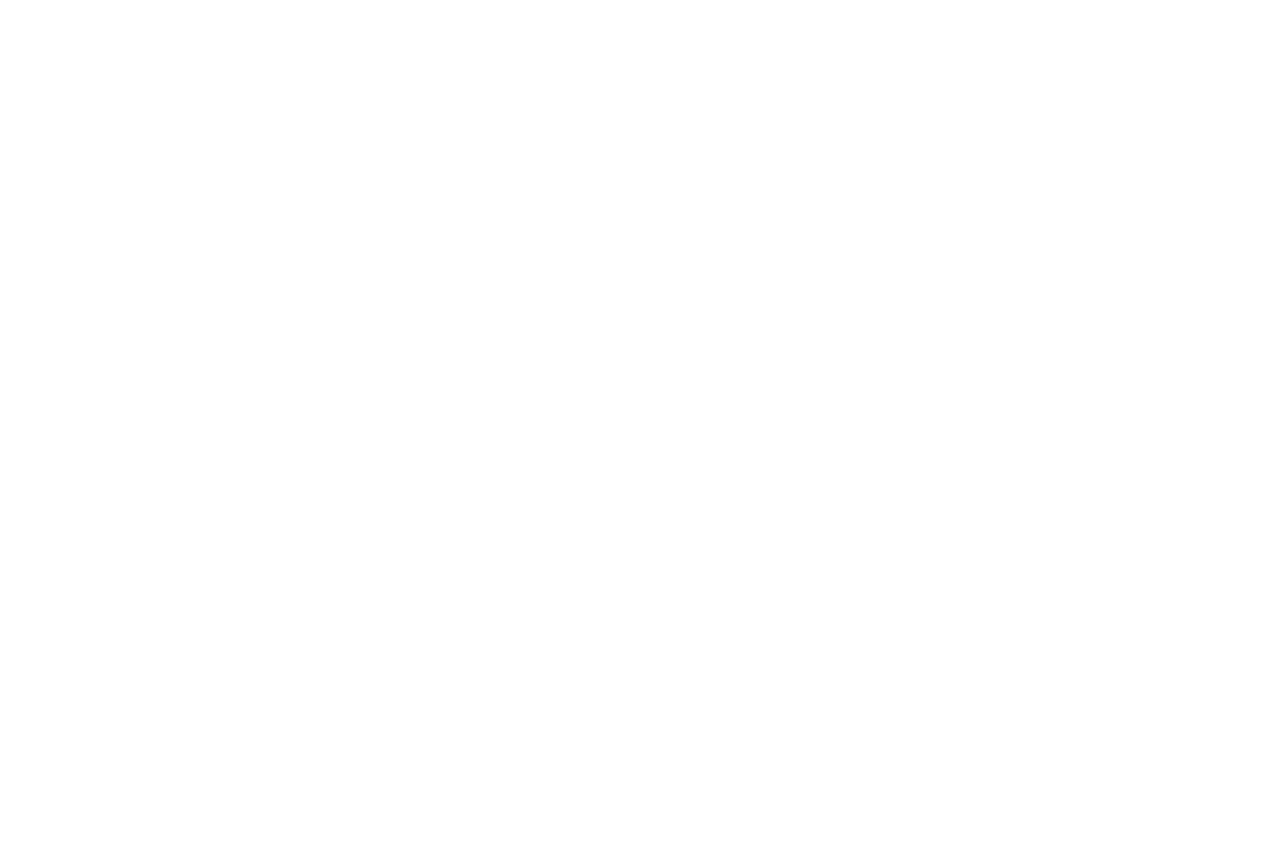
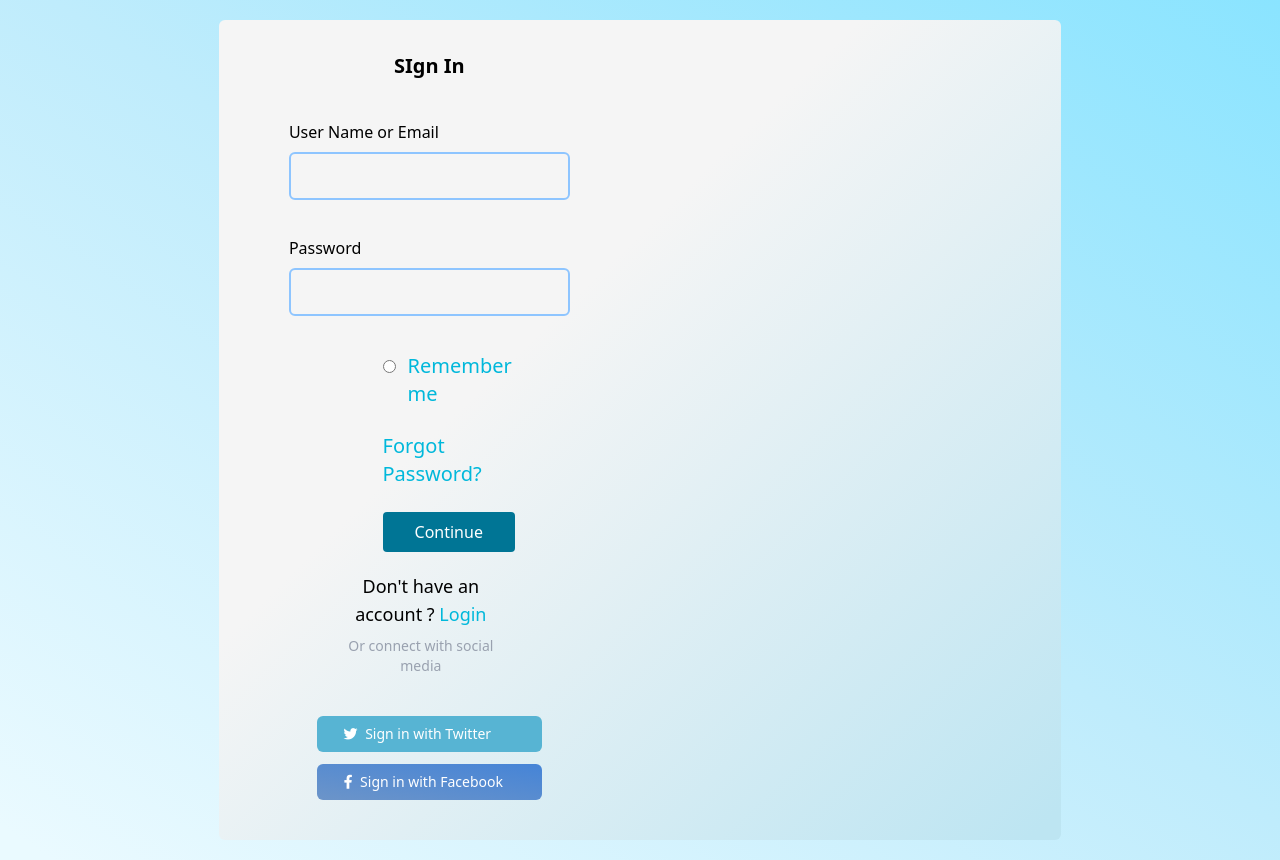
Before and after one commit to Heryakos-Technology/BIZEthio-frontend, a Vue app: page /signin in a window 1280 px wide. Before the commit this address had no page. Before the commit the page ends 800 px from the top, so only its background shows below. Built offline with nearby package versions, Linux system fonts and the light colour scheme.

Commit message:
api integration for login

```diff
--- a/src/router/index.js
+++ b/src/router/index.js
@@ -2,6 +2,7 @@ import { createRouter, createWebHistory } from 'vue-router'
 import HomeView from '../views/HomeView.vue'
 import UserRegistration1 from '../views/Users/UserRegistration1.vue'
 import NextPage from '../views/Users/NextPage.vue'
+import SignIn from '../views/Users/SignIn.vue'
 
 const router = createRouter({
   history: createWebHistory(import.meta.env.BASE_URL),
@@ -21,6 +22,11 @@ const router = createRouter({
       name: 'NextPage',
       component: NextPage,
     },
+    {
+      path: '/signin',
+      name: 'SignIn',
+      component: SignIn,
+    },
 
     {
       path: '/about',
--- /dev/null
+++ b/src/views/Users/SignIn.vue
@@ -0,0 +1,227 @@
+<template>
+    <div class="px-2 py-5">
+      <div class="bg-white rounded-sm pb-10 lg:hidden">
+
+  <img src="/public/logo.png" alt="" class="mx-auto pt-5">
+  <h1 class="text-center mt-8 font-bold text-xl">SIgn In</h1>
+  <!-- <div class="flex justify-between w-1/3 mx-auto text-gray-400 mt-4 md:w-1/5 md:mx-auto">
+      <div><i class="fa-brands fa-facebook-f text-2xl"></i></div>
+      <div><i class="fa-brands fa-twitter text-2xl"></i></div>
+      <div><i class="fa-brands fa-linkedin-in text-2xl"></i></div>
+  </div> -->
+  <!-- <p class="text-gray-400 text-center mt-4">fill the form for registration</p> -->
+  <div class="w-2/3 mx-auto mt-10">
+          <div>
+              <div class="flex">
+                  <div>
+
+                      <p>User Name or Email </p>
+                  </div>
+
+              </div>
+              <div class="mt-2 ">
+                  <input type="text" class="border-2 rounded-md border-blue-300 w-13/13 md:h-12"  v-model="email">
+
+              </div>
+          </div>
+
+          <div class="mt-9">
+              <div class="flex">
+                  <div>
+
+                      <p>Password </p>
+                  </div>
+
+              </div>
+              <div class="mt-2 ">
+                  <input type="text" class="border-2 rounded-md border-blue-300 w-13/13 md:h-12" v-model="password">
+              </div>
+          </div>
+
+          <div class="mt-9 flex w-1/2  mx-auto">
+
+              <div class="md:text-xl md:w-2/3 md:mx-auto w-12/11">
+                <div class="flex">
+                    <div class="mr-3">
+                <input type="radio" class= " border border-cyan-400" >
+              </div>
+              <div class="w-12/11">
+
+                  <p class="text-cyan-500 w-12/11">Remember me</p>
+              </div>
+                </div>
+                <p class="text-cyan-500 mt-6  w-12/11">Forgot Password?</p>
+              </div>
+          </div>
+          <div class="mx-auto w-1/2 mt-6 md:w-1/3 md:mx-auto">
+              <button class="bg-cyan-700 text-white px-8 py-2 rounded-sm " @click="handleLogin">Continue</button>
+          </div>
+          <div class="mt-5 w-12/13 mx-auto md:w-2/3 md:mx-auto">
+              <p class="md:text-lg text-sm text-center w-10/11"> Don't have an account ? <span class="text-cyan-500 ">Login</span> </p>
+              <p class="text-gray-400 text-sm mt-2 w-10/11 text-center">Or connect with social media</p>
+          </div>
+          <div class="w-4/5 mx-auto text-white bg-cyan mt-10">
+            <div>
+                <button style="background: linear-gradient(to bottom left, #57B4D3 0%,  48%, #57B4D3 98%);" class="p1-1 py-2 rounded-md w-11/11 text-sm"><i class="fa-brands fa-twitter -ml-6 mr-1"></i>  Sign in with Twitter</button>
+            </div>
+            <div class="mt-3">
+             <button style="background: linear-gradient(to bottom left, #4584D7 0%,  48%, #6B94C9 98%);" class="pl-1 py-2 rounded-md w-11/11 text-sm"><i class="fa-brands fa-facebook-f -ml-4 mr-1"></i>  Sign in with Facebook </button>
+            </div>
+          </div>
+
+      </div>
+      </div>
+
+    <div class="hidden lg:block w-2/3 mx-auto rounded-md"  style="background: linear-gradient(to bottom right, #F5F5F5 10%, #F5F5F5 38%, #BDE5F2 98%);">
+<div class="flex">
+    <div class=" rounded-sm pb-10 w-1/2 " >
+
+  <h1 class="text-center mt-8 font-bold text-xl">SIgn In</h1>
+  <!-- <div class="flex justify-between w-1/3 mx-auto text-gray-400 mt-4 md:w-1/5 md:mx-auto">
+      <div><i class="fa-brands fa-facebook-f text-2xl"></i></div>
+      <div><i class="fa-brands fa-twitter text-2xl"></i></div>
+      <div><i class="fa-brands fa-linkedin-in text-2xl"></i></div>
+  </div> -->
+  <!-- <p class="text-gray-400 text-center mt-4">fill the form for registration</p> -->
+  <div class="w-2/3 mx-auto mt-10">
+          <div>
+              <div class="flex">
+                  <div>
+
+                      <p>User Name or Email </p>
+                  </div>
+
+              </div>
+              <div class="mt-2 ">
+                  <input type="text" class="border-2 rounded-md border-blue-300 w-13/13 md:h-12"  v-model="email">
+
+              </div>
+          </div>
+
+          <div class="mt-9">
+              <div class="flex">
+                  <div>
+
+                      <p>Password </p>
+                  </div>
+
+              </div>
+              <div class="mt-2 ">
+                  <input type="text" class="border-2 rounded-md border-blue-300 w-13/13 md:h-12" v-model="password">
+              </div>
+          </div>
+
+          <div class="mt-9 flex w-1/2  mx-auto">
+
+              <div class="md:text-xl md:w-2/3 md:mx-auto w-12/11">
+                <div class="flex">
+                    <div class="mr-3">
+                <input type="radio" class= " border border-cyan-400" >
+              </div>
+              <div class="w-12/11">
+
+                  <p class="text-cyan-500 w-12/11">Remember me</p>
+              </div>
+                </div>
+                <p class="text-cyan-500 mt-6  w-12/11">Forgot Password?</p>
+              </div>
+          </div>
+          <div class="mx-auto w-1/2 mt-6 md:w-1/3 md:mx-auto">
+              <button class="bg-cyan-700 text-white px-8 py-2 rounded-sm " @click="registerUser">Continue</button>
+          </div>
+          <div class="mt-5 w-12/13 mx-auto md:w-2/3 md:mx-auto">
+              <p class="md:text-lg text-sm text-center w-10/11"> Don't have an account ? <span class="text-cyan-500 ">Login</span> </p>
+              <p class="text-gray-400 text-sm mt-2 w-10/11 text-center">Or connect with social media</p>
+          </div>
+          <div class="w-4/5 mx-auto text-white bg-cyan mt-10">
+            <div>
+                <button style="background: linear-gradient(to bottom left, #57B4D3 0%,  48%, #57B4D3 98%);" class="p1-1 py-2 rounded-md w-11/11 text-sm"><i class="fa-brands fa-twitter -ml-6 mr-1"></i>  Sign in with Twitter</button>
+            </div>
+            <div class="mt-3">
+             <button style="background: linear-gradient(to bottom left, #4584D7 0%,  48%, #6B94C9 98%);" class="pl-1 py-2 rounded-md w-11/11 text-sm"><i class="fa-brands fa-facebook-f -ml-4 mr-1"></i>  Sign in with Facebook </button>
+            </div>
+          </div>
+
+      </div>
+      </div>
+      <!-- <div class="w-1 h-full bg-black transform  absolute left-171 rotate-6">
+
+      </div> -->
+
+</div>
+
+    </div>
+    </div>
+  </template>
+
+  <script>
+  import axios from 'axios'
+  export default {
+  data(){
+      return{
+          base_url:'https://bizethio-backend-production.up.railway.app/api',
+            email:"",
+            password:"",
+            currentUser:""
+      }
+  },
+  mounted(){
+//     const token = localStorage.getItem('token');
+// if(token){
+//       axios.defaults.withCredentials = true
+//       axios.defaults.headers.common['Authorization'] = `Bearer ${token}`
+// }
+  },
+  methods:{
+
+ async handleLogin(){
+    try{
+            const response = await axios.post(`${this.base_url}/login`,{
+                email:this.email,
+                password:this.password
+            });
+
+            const token = response.data.token; // Get the token
+      const user = response.data.user;   // Get user information
+
+      console.log('Token:', token);
+      console.log('User:', user);
+            console.log('token',response)
+            localStorage.setItem('token',token)
+
+            axios.defaults.headers.common['Authorization'] = `Bearer${token}`
+
+            if(token){
+                this.$router.push('/')
+            }
+           //this.getUser();
+           // this.signin = true
+           // localStorage.setItem('signin',this.signin)
+           // console.log('signin',this.signin)
+            // if (router) {
+            //   router.push('/');
+            //   console.log('redirect to home page')
+            // }
+            // // const router = useRouter()
+            // // this.redirectToHome(router)
+        }catch(res){
+            console.log(res)
+        }
+ }
+  },
+  created(){
+    // const token = localStorage.getItem('token')
+
+
+    // if (token) {
+    //   console.log('token', token)
+    //   axios.defaults.withCredentials = true
+    //   axios.defaults.headers.common['Authorization'] = `Bearer ${token}`
+    // }
+  }
+  }
+  </script>
+
+  <style>
+
+  </style>
```
Also changed, not shown: public/Rectangle 1.png (added).
